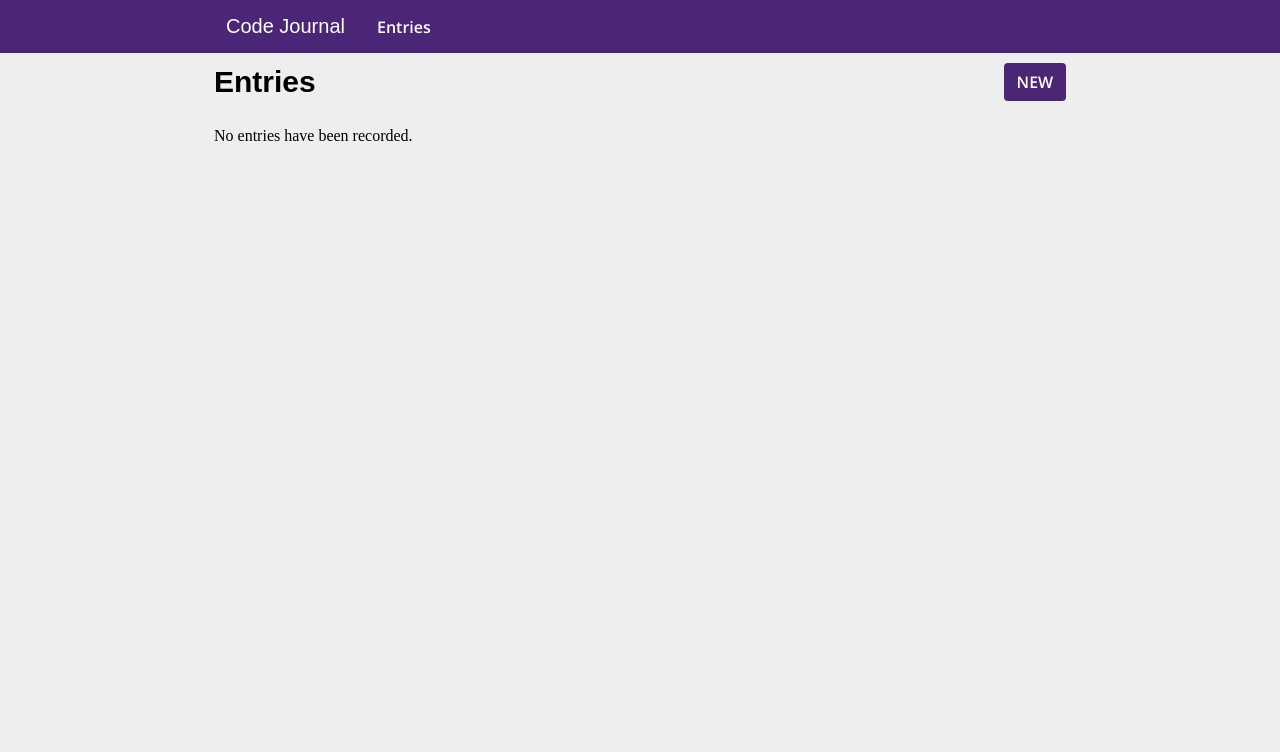
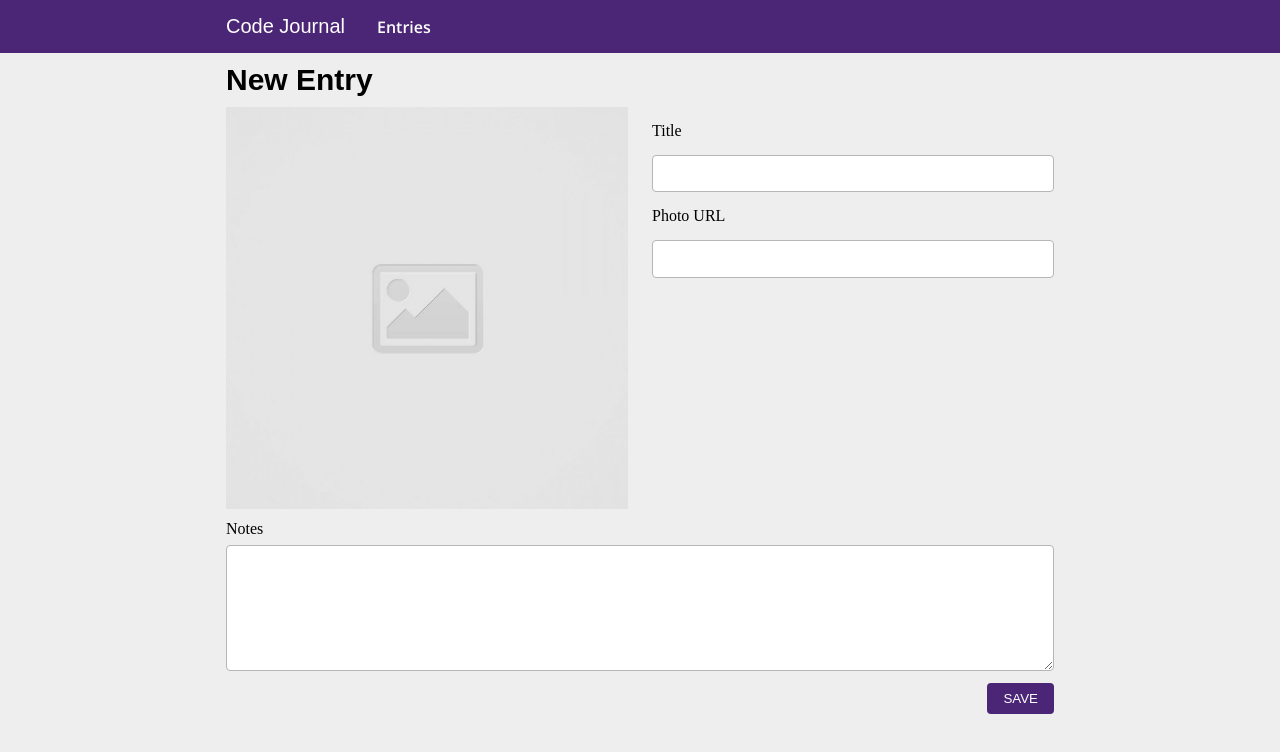
Before and after one commit to hqpham98/code-journal, a website: page index.html in a window 1280 px wide. Drawn offline with nearby package versions, Linux system fonts and the light colour scheme; a web font is replaced by a local one.

Commit message:
Resolved changes

```diff
--- a/index.html
+++ b/index.html
@@ -74,9 +74,8 @@
             <a href="#" id="new-anchor">NEW</a>
           </div>
           <div class="entries-list-container">
-            <ul class="entries-list">
-              <li class="no-entries">No entries have been recorded.</li>
-            </ul>
+            <p class="no-entries">No entries have been recorded.</p>
+            <ul class="entries-list"></ul>
           </div>
         </div>
       </main>
--- a/js/data.js
+++ b/js/data.js
@@ -1,7 +1,7 @@
 /* exported data */
 
 let data = {
-  view: 'entries',
+  view: 'entry-form',
   entries: [],
   editing: null,
   nextEntryId: 1,
--- a/js/main.js
+++ b/js/main.js
@@ -6,6 +6,9 @@ const $form = document.querySelector('form');
 const $entriesAnchor = document.querySelector('#entries-anchor');
 const $newAnchor = document.querySelector('#new-anchor');
 const $entriesList = document.querySelector('.entries-list');
+const $noEntries = document.querySelector('.no-entries');
+const $entries = document.querySelector('div[data-view=entries]');
+const $entryForm = document.querySelector('div[data-view=entry-form]');
 
 function handlePhotoInput(event) {
   $photo.setAttribute('src', event.target.value);
@@ -23,9 +26,9 @@ function handleSubmit(event) {
   $form.reset();
   $photo.setAttribute('src', 'images/placeholder-image-square.jpg');
   $photo.setAttribute('alt', 'placeholder image');
-  viewSwap('entries');
   toggleNoEntries();
   $entriesList.prepend(renderEntry(inputObj));
+  viewSwap('entries');
 }
 
 function renderEntry(entry) {
@@ -44,6 +47,7 @@ function renderEntry(entry) {
 
   const $image = document.createElement('img');
   $image.setAttribute('src', entry.photo);
+  $image.setAttribute('alt', 'entry image');
   $imageColumn.appendChild($image);
 
   const $titleHeader = document.createElement('h3');
@@ -61,7 +65,6 @@ function renderEntry(entry) {
 }
 
 function toggleNoEntries() {
-  const $noEntries = document.querySelector('.no-entries');
   if (data.entries.length === 0) {
     $noEntries.className = 'no-entries';
   } else {
@@ -70,18 +73,16 @@ function toggleNoEntries() {
 }
 
 function handleDOMContentLoaded(event) {
-  toggleNoEntries();
-  viewSwap(data.view);
   if (data.entries.length !== 0) {
     for (const entry of data.entries) {
       $entriesList.appendChild(renderEntry(entry));
     }
   }
+  toggleNoEntries();
+  viewSwap(data.view);
 }
 
 function viewSwap(view) {
-  const $entries = document.querySelector('div[data-view=entries]');
-  const $entryForm = document.querySelector('div[data-view=entry-form]');
   data.view = view;
 
   if (view === 'entries') {
```
